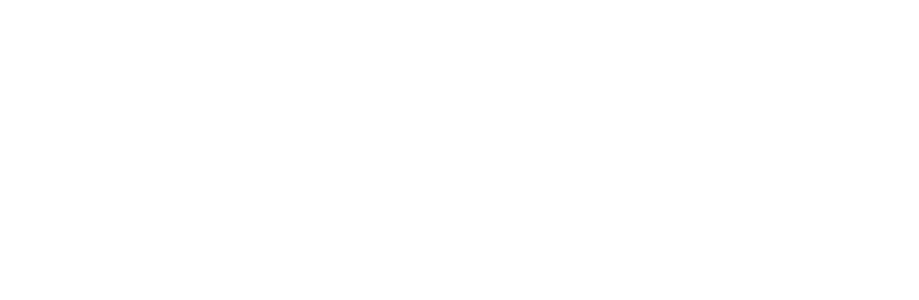
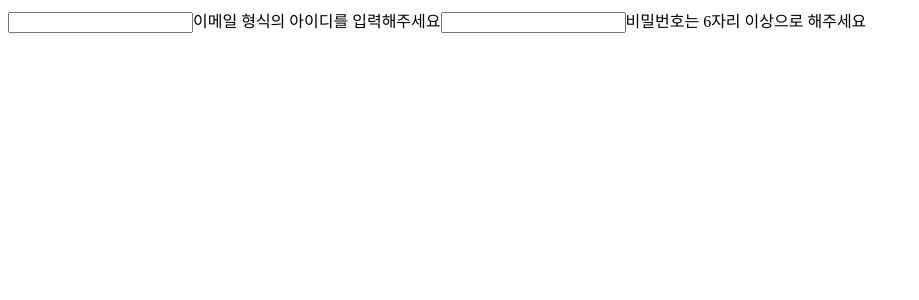
Before and after one commit to bwmelon97/Web_Study, a React (Create React App) app in the folder hooks-study/: page / in a window 1280 px wide. Shown: the top 300 px of the page, without its empty margins (0-919 px from the left). Built offline with nearby package versions, Linux system fonts and the light colour scheme.

Commit message:
create example LoginInput (초기버전)

```diff
--- a/hooks-study/src/App.tsx
+++ b/hooks-study/src/App.tsx
@@ -1,10 +1,13 @@
 import React from "react";
+
+import { LoginInput } from "./components";
+
 
 function App() {
 
     return (
         <div>
-
+            <LoginInput />
         </div>
     )
 }
--- /dev/null
+++ b/hooks-study/src/components/LoginInput.tsx
@@ -0,0 +1,33 @@
+import React, { useState } from "react";
+
+
+const testVaildID = (id: string): boolean => {
+    console.log('id' + id);
+    return id.search('@') !== -1;   // id에 @가 있으면 true 없으면 false
+}
+
+const testValidPW = (pw: string): boolean => {
+    console.log('pw' + pw);
+    return pw.length >= 6;
+}
+
+function LoginInput () {
+
+    const [id, setID] = useState<string>('');
+    const [pw, setPW] = useState<string>('');
+
+    const isValidID = testVaildID(id);
+    const isVaildPW = testValidPW(pw);
+
+    return (
+        <div>
+            <input type='text' id='id' value={id} onChange={(e) => setID(e.target.value)} />
+            {!isValidID && '이메일 형식의 아이디를 입력해주세요'}
+            <input type='text' id='pw' value={pw} onChange={(e) => setPW(e.target.value)} />
+            {!isVaildPW && '비밀번호는 6자리 이상으로 해주세요'}
+        </div>
+    )
+
+}
+
+export default LoginInput;
--- /dev/null
+++ b/hooks-study/src/components/index.ts
@@ -0,0 +1 @@
+export { default as LoginInput } from './LoginInput'
```
